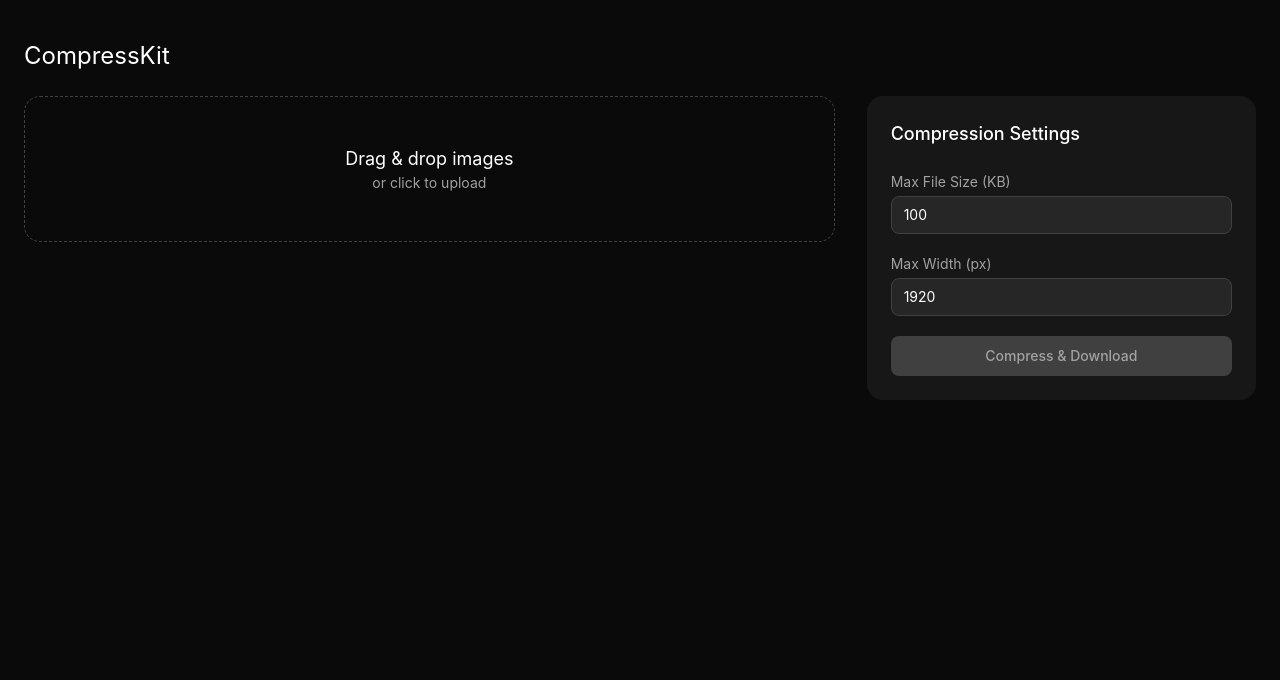
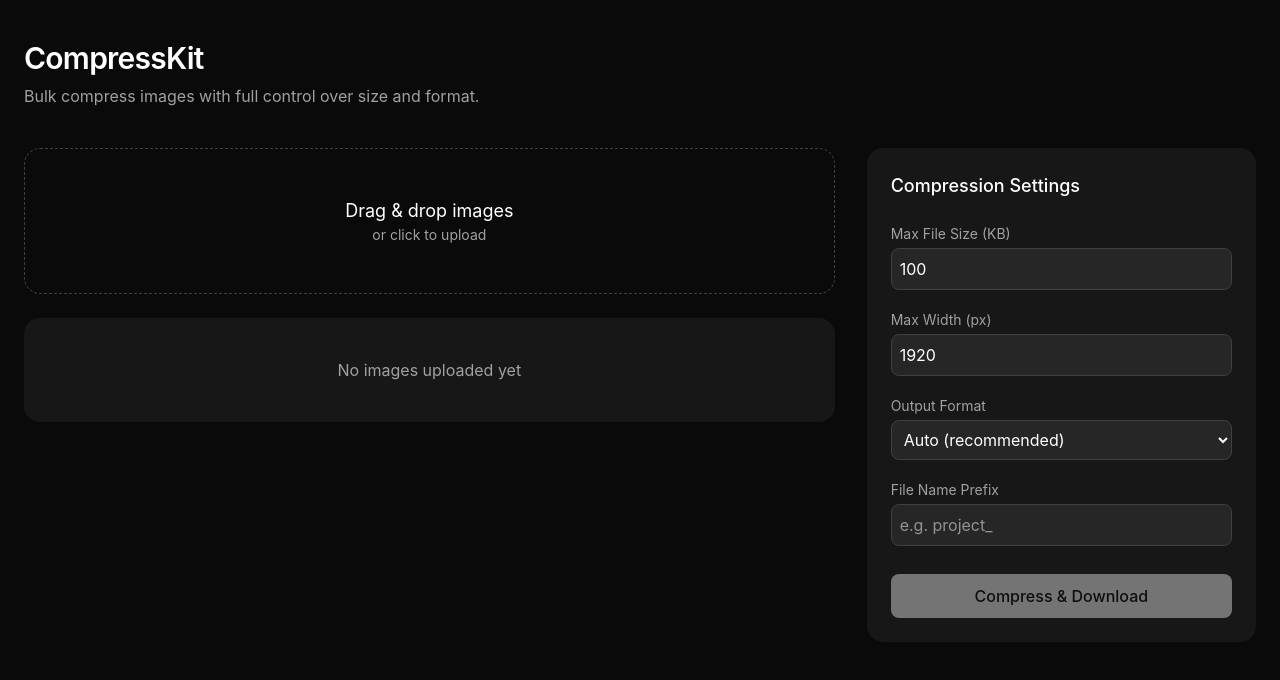
Before and after one commit to username36844/CompressKitnew, a React (Vite) app: page / in a window 1280 px wide. Shown: the top 680 px of the page. Built offline with nearby package versions, Linux system fonts and the light colour scheme.

Commit message:
add conversion feature and enhance ux with progress bar

```diff
--- a/package.json
+++ b/package.json
@@ -14,6 +14,7 @@
     "browser-image-compression": "^2.0.2",
     "file-saver": "^2.0.5",
     "jszip": "^3.10.1",
+    "p-limit": "^7.3.0",
     "react": "^19.2.5",
     "react-dom": "^19.2.5",
     "tailwindcss": "^4.2.4"
--- a/src/App.jsx
+++ b/src/App.jsx
@@ -1,20 +1,31 @@
 import { useState } from "react";
+import pLimit from "p-limit";
 import UploadArea from "../src/components/UploadArea";
 import FileGrid from "../src/components/FileGrid";
 import SettingsPanel from "../src/components/SettingsPanel";
-import { compressImage } from "../src//utils/compressImage";
-import { downloadZip } from "../src//utils/zipFiles";
+import { compressImage } from "../src/utils/compressImage";
+import { downloadZip } from "../src/utils/zipFiles";
+import { buildFileName } from "../src/utils/rename";
+import { getSafeFormat } from "./utils/getSafeFormat";
 
 export default function Home() {
   const [files, setFiles] = useState([]);
+  const [isProcessing, setIsProcessing] = useState(false);
+
   const [settings, setSettings] = useState({
     maxSize: 100,
     maxWidth: 1920,
+    format: "auto",
+    rename: {
+      prefix: "",
+      suffix: "",
+      numbering: true,
+    },
   });
 
   const addFiles = (selected) => {
     const mapped = selected.map((file) => {
-      const nameWithoutExt = file.name.replace(/\.[^/.]+$/, "");
+      const name = file.name.replace(/\.[^/.]+$/, "");
       const extension = file.name.split(".").pop();
 
       return {
@@ -23,77 +34,129 @@ export default function Home() {
         preview: URL.createObjectURL(file),
         originalSize: file.size,
         compressedSize: null,
-        name: nameWithoutExt,
+        progress: 0,
+        name,
         extension,
+        status: "idle",
       };
     });
 
     setFiles((prev) => [...prev, ...mapped]);
   };
 
-  const removeFile = (id) => {
-    setFiles((prev) => {
-      const file = prev.find((f) => f.id === id);
-      if (file) URL.revokeObjectURL(file.preview);
-      return prev.filter((f) => f.id !== id);
-    });
+  const updateFileName = (id, name) => {
+    setFiles((prev) => prev.map((f) => (f.id === id ? { ...f, name } : f)));
   };
 
-  const updateFileName = (id, newName) => {
+const processImages = async () => {
+  setIsProcessing(true);
+
+  const limit = pLimit(3);
+
+  const results = await Promise.all(
+    files.map((item, index) =>
+      limit(async () => {
+        // Set processing state
         setFiles((prev) =>
-      prev.map((f) => (f.id === id ? { ...f, name: newName } : f)),
+          prev.map((f) =>
+            f.id === item.id ? { ...f, status: "processing" } : f
+          )
         );
-  };
 
-  // ✅ ADD HERE
-  const processImages = async () => {
-    const results = [];
+        // ✅ Resolve safe format
+        const safeFormat = getSafeFormat(
+          item.extension,
+          settings.format
+        );
 
-    for (let item of files) {
         const compressed = await compressImage(
           item.file,
-        settings.maxSize,
-        settings.maxWidth,
+          { ...settings, format: safeFormat },
+          (progress) => {
+            setFiles((prev) =>
+              prev.map((f) =>
+                f.id === item.id ? { ...f, progress } : f
+              )
+            );
+          }
         );
 
-      const renamedFile = new File(
-        [compressed],
-        `${item.name}.${item.extension}`,
-        { type: compressed.type },
+        // ✅ Ensure correct extension
+        const outputExt =
+          settings.format === "auto"
+            ? item.extension
+            : safeFormat;
+
+        const fileName = buildFileName(
+          { ...item, extension: outputExt },
+          index,
+          settings.rename
         );
 
-      results.push(renamedFile);
+        const finalFile = new File([compressed], fileName, {
+          type: compressed.type,
+        });
 
+        // Update UI
         setFiles((prev) =>
           prev.map((f) =>
-          f.id === item.id ? { ...f, compressedSize: compressed.size } : f,
-        ),
+            f.id === item.id
+              ? {
+                  ...f,
+                  compressedSize: compressed.size,
+                  status: "done",
+                }
+              : f
+          )
         );
-    }
+
+        return finalFile;
+      })
+    )
+  );
 
   await downloadZip(results);
+  setIsProcessing(false);
 };
 
   return (
     <div className="min-h-screen bg-neutral-950 text-white">
       <div className="max-w-7xl mx-auto px-6 py-10">
-        <h1 className="text-2xl mb-6">CompressKit</h1>
+        {/* Header */}
+        <header className="mb-10">
+          <h1 className="text-3xl font-semibold tracking-tight">CompressKit</h1>
+          <p className="text-neutral-400 mt-2">
+            Bulk compress images with full control over size and format.
+          </p>
+        </header>
 
-        <div className="grid lg:grid-cols-3 gap-8">
+        {/* Main Grid */}
+        <div className="grid grid-cols-1 lg:grid-cols-3 gap-8">
+          {/* LEFT SIDE */}
           <div className="lg:col-span-2 space-y-6">
             <UploadArea onFiles={addFiles} />
+
+            {files.length === 0 ? (
+              <div className="bg-neutral-900 rounded-2xl p-10 text-center text-neutral-400">
+                No images uploaded yet
+              </div>
+            ) : (
               <FileGrid
                 files={files}
-              onRemove={removeFile}
+                onRemove={(id) =>
+                  setFiles((prev) => prev.filter((f) => f.id !== id))
+                }
                 onRename={updateFileName}
               />
+            )}
           </div>
 
+          {/* RIGHT SIDE */}
           <SettingsPanel
             settings={settings}
             setSettings={setSettings}
             onProcess={processImages}
-            hasFiles={files.length > 0}
+            disabled={!files.length || isProcessing}
           />
         </div>
       </div>
--- /dev/null
+++ b/src/components/ProgressBar.jsx
@@ -0,0 +1,10 @@
+export default function ProgressBar({ value }) {
+  return (
+    <div className="w-full h-2 bg-neutral-800 rounded overflow-hidden">
+      <div
+        className="h-full bg-white transition-all"
+        style={{ width: `${value}%` }}
+      />
+    </div>
+  );
+}
--- a/src/components/SettingsPanel.jsx
+++ b/src/components/SettingsPanel.jsx
@@ -2,13 +2,17 @@ export default function SettingsPanel({
   settings,
   setSettings,
   onProcess,
-  hasFiles,
+  disabled,
 }) {
   return (
     <div className="bg-neutral-900 p-6 rounded-2xl sticky top-6">
-      <h2 className="text-lg font-medium mb-6">Compression Settings</h2>
+
+      <h2 className="text-lg font-medium mb-6">
+        Compression Settings
+      </h2>
 
       <div className="space-y-5">
+
         {/* Max Size */}
         <div>
           <label className="block text-sm text-neutral-400 mb-1">
@@ -20,10 +24,10 @@ export default function SettingsPanel({
             onChange={(e) =>
               setSettings({
                 ...settings,
-                maxSize: Number(e.target.value),
+                maxSize: +e.target.value,
               })
             }
-            className="w-full bg-neutral-800 border border-neutral-700 rounded-lg px-3 py-2 text-sm"
+            className="w-full p-2 bg-neutral-800 border border-neutral-700 rounded-lg"
           />
         </div>
 
@@ -38,23 +42,60 @@ export default function SettingsPanel({
             onChange={(e) =>
               setSettings({
                 ...settings,
-                maxWidth: Number(e.target.value),
+                maxWidth: +e.target.value,
               })
             }
-            className="w-full bg-neutral-800 border border-neutral-700 rounded-lg px-3 py-2 text-sm"
+            className="w-full p-2 bg-neutral-800 border border-neutral-700 rounded-lg"
           />
         </div>
 
-        {/* Action Button */}
+        {/* Format */}
+        <div>
+          <label className="block text-sm text-neutral-400 mb-1">
+            Output Format
+          </label>
+          <select
+            value={settings.format}
+            onChange={(e) =>
+              setSettings({
+                ...settings,
+                format: e.target.value,
+              })
+            }
+            className="w-full p-2 bg-neutral-800 border border-neutral-700 rounded-lg"
+          >
+            <option value="auto">Auto (recommended)</option>
+            <option value="jpeg">JPEG</option>
+            <option value="webp">WebP</option>
+            <option value="png">PNG</option>
+          </select>
+        </div>
+
+        {/* Prefix Rename */}
+        <div>
+          <label className="block text-sm text-neutral-400 mb-1">
+            File Name Prefix
+          </label>
+          <input
+            placeholder="e.g. project_"
+            onChange={(e) =>
+              setSettings({
+                ...settings,
+                rename: {
+                  ...settings.rename,
+                  prefix: e.target.value,
+                },
+              })
+            }
+            className="w-full p-2 bg-neutral-800 border border-neutral-700 rounded-lg"
+          />
+        </div>
+
+        {/* Action */}
         <button
           onClick={onProcess}
-          disabled={!hasFiles}
-          className={`w-full py-2.5 rounded-lg text-sm font-medium transition
-            ${
-              hasFiles
-                ? "bg-white text-black hover:bg-neutral-200"
-                : "bg-neutral-700 text-neutral-400 cursor-not-allowed"
-            }`}
+          disabled={disabled}
+          className="w-full mt-2 bg-white text-black py-2.5 rounded-lg font-medium disabled:opacity-40"
         >
           Compress & Download
         </button>
--- a/src/utils/compressImage.js
+++ b/src/utils/compressImage.js
@@ -1,27 +1,34 @@
 import imageCompression from "browser-image-compression";
 
-export const compressImage = async (file, maxSizeKB, maxWidth) => {
+export const compressImage = async (
+  file,
+  { maxSize, maxWidth, format },
+  onProgress
+) => {
   let quality = 0.8;
   let compressed = file;
 
+  const targetType =
+    format === "auto" ? file.type : `image/${format}`;
+
   while (true) {
     const options = {
-      maxSizeMB: maxSizeKB / 1024,
+      maxSizeMB: maxSize / 1024,
       maxWidthOrHeight: maxWidth,
       useWebWorker: true,
       initialQuality: quality,
+      fileType: targetType,
+      onProgress,
     };
 
     compressed = await imageCompression(compressed, options);
 
-    if (compressed.size / 1024 <= maxSizeKB || quality <= 0.2) {
+    if (compressed.size / 1024 <= maxSize || quality <= 0.2) {
       break;
     }
 
     quality -= 0.1;
   }
 
-  return new File([compressed], file.name, {
-    type: compressed.type,
-  });
+  return compressed;
 };
--- /dev/null
+++ b/src/utils/getSafeFormat.js
@@ -0,0 +1,14 @@
+export const getSafeFormat = (originalExt, selectedFormat) => {
+  if (selectedFormat === "auto") return originalExt;
+
+  // Normalize
+  const ext = originalExt.toLowerCase();
+
+  // PNG safety rule (avoid JPEG)
+  if (ext === "png" && selectedFormat === "jpeg") {
+    return "webp"; // fallback
+  }
+
+  // Otherwise safe
+  return selectedFormat;
+};
--- /dev/null
+++ b/src/utils/rename.js
@@ -0,0 +1,19 @@
+export const buildFileName = (item, index, renameOptions) => {
+  const base = item.name || "image";
+
+  let finalName = base;
+
+  if (renameOptions.prefix) {
+    finalName = renameOptions.prefix + finalName;
+  }
+
+  if (renameOptions.suffix) {
+    finalName = finalName + renameOptions.suffix;
+  }
+
+  if (renameOptions.numbering) {
+    finalName = `${finalName}-${String(index + 1).padStart(2, "0")}`;
+  }
+
+  return `${finalName}.${item.extension}`;
+};
```
Also changed, not shown: src/components/FileGrid.jsx (+19 -11 lines), 1 other file (tests, documents, lock files or other folders). Lines whose indentation alone changed are shown as unchanged.
